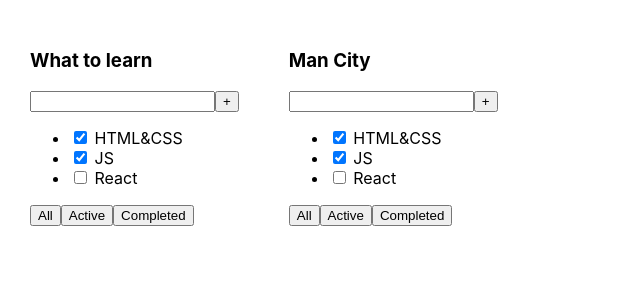
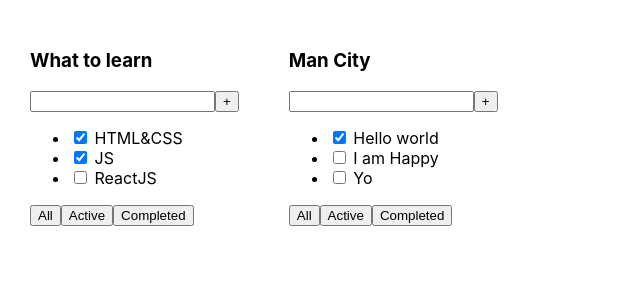
Before and after one commit to Kliapwnz/myWay, a React (Vite) app: page / in a window 1280 px wide. Shown: the top 300 px of the page, without its empty margins (0-640 px from the left). Built offline with nearby package versions, Linux system fonts and the light colour scheme.

Commit message:
create 2 arrays and use this with props

```diff
--- a/src/App.tsx
+++ b/src/App.tsx
@@ -1,11 +1,28 @@
 import './App.css'
 import {TodolistItem} from "./TodolistItem";
 
+export type Task = {
+   id:number,
+   title:string,
+   isDone:boolean
+
+}
 export const App= () => {
+   const tasks1: Task[] = [
+      { id: 1, title: 'HTML&CSS', isDone: true },
+      { id: 2, title: 'JS', isDone: true },
+      { id: 3, title: 'ReactJS', isDone: false },
+   ]
+
+   const tasks2: Task[] = [
+      { id: 1, title: 'Hello world', isDone: true },
+      { id: 2, title: 'I am Happy', isDone: false },
+      { id: 3, title: 'Yo', isDone: false },
+   ]
   return (
       <div className="app">
-        <TodolistItem title="What to learn"/>
-        <TodolistItem title="Man City"/>
+        <TodolistItem title="What to learn" tasks ={tasks1}/>
+        <TodolistItem title="Man City" tasks ={tasks2}/>
       </div>
   )
 }
--- a/src/TodolistItem.tsx
+++ b/src/TodolistItem.tsx
@@ -1,8 +1,11 @@
+import {Task} from "./App";
+
 type Props = {
    title: string
+   tasks: Task[]
 }
 
-export const TodolistItem = ({title}: Props) => {
+export const TodolistItem = ({title, tasks}: Props) => {
    return (
       <div>
          <h3>{title}</h3>
@@ -12,13 +15,13 @@
          </div>
          <ul>
             <li>
-               <input type="checkbox" checked={true}/> <span>HTML&CSS</span>
+               <input type="checkbox" checked={tasks[0].isDone}/> <span>{tasks[0].title}</span>
             </li>
             <li>
-               <input type="checkbox" checked={true}/> <span>JS</span>
+               <input type="checkbox" checked={tasks[1].isDone}/> <span>{tasks[1].title}</span>
             </li>
             <li>
-               <input type="checkbox" checked={false}/> <span>React</span>
+               <input type="checkbox" checked={tasks[2].isDone}/> <span>{tasks[2].title}</span>
             </li>
          </ul>
          <div>
```
